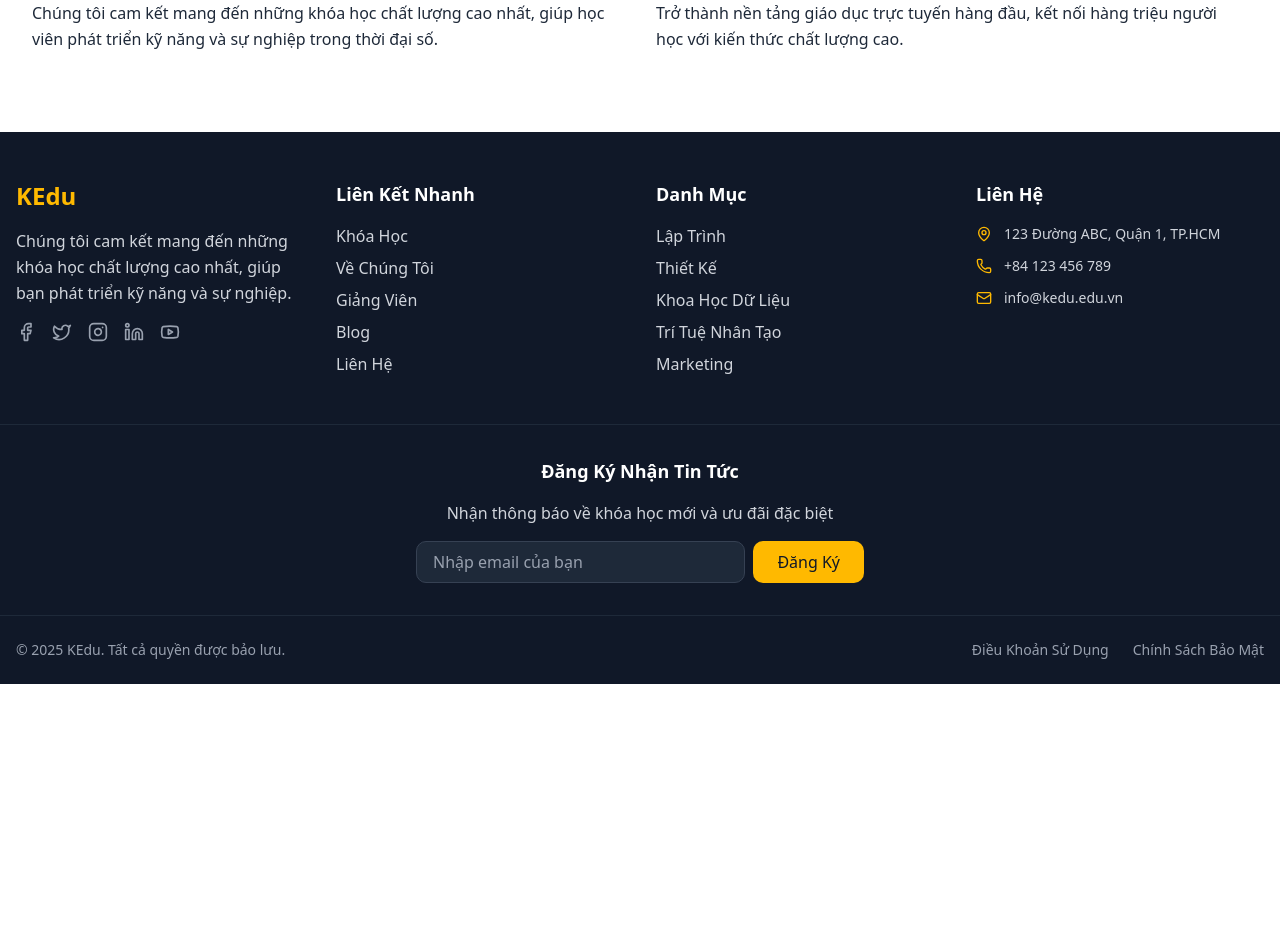
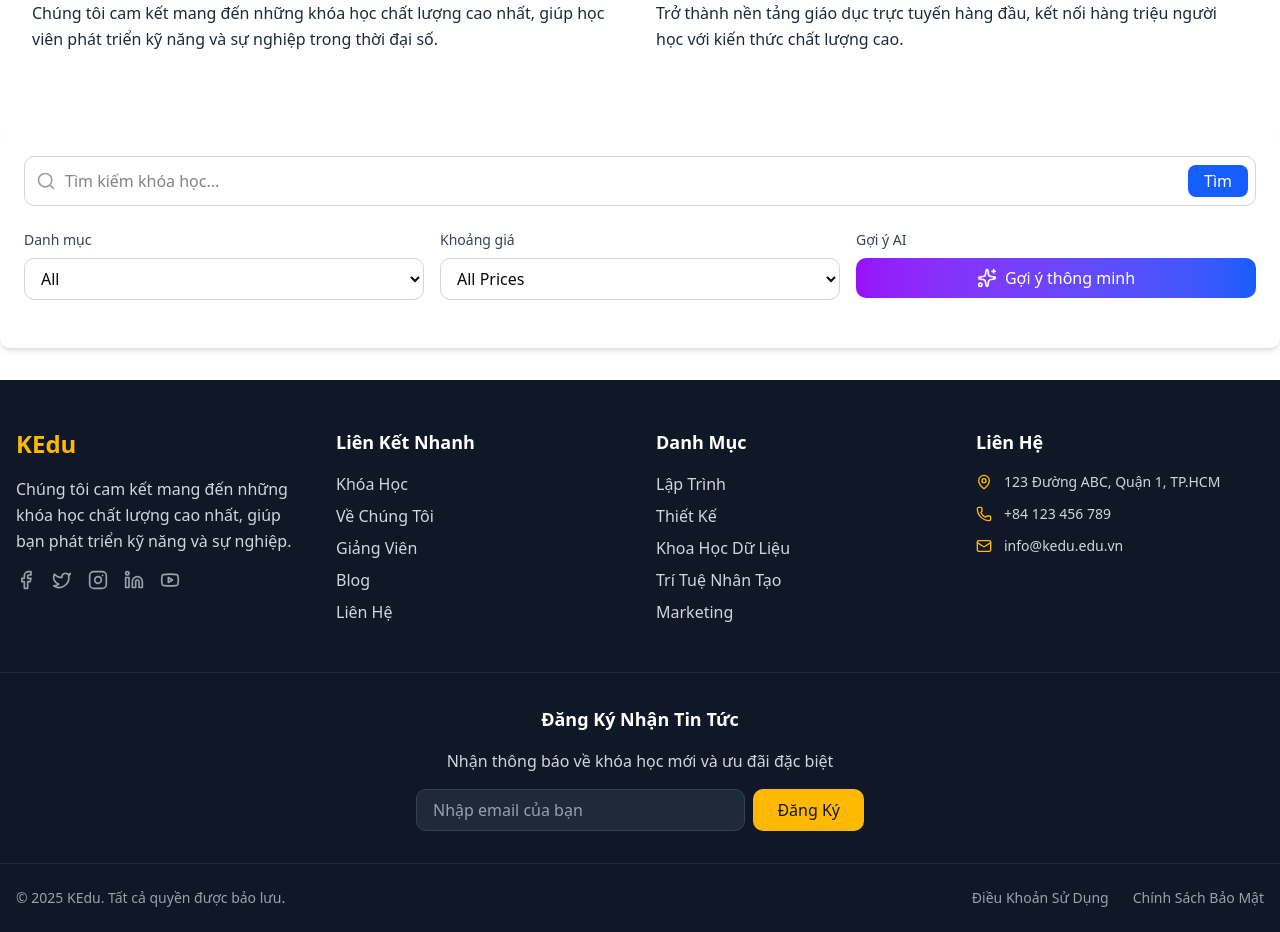
Before and after one commit to OXplakhoa/K-Edu, a Next.js app: page / in a window 1280 px wide. Shown: the part 1320-2252 px from the top of the page. Before the commit the page ends 2004 px from the top, so only its background shows below. Built offline with nearby package versions, Linux system fonts and the light colour scheme.

Commit message:
Add Search&Filter

```diff
--- a/app/page.tsx
+++ b/app/page.tsx
@@ -4,6 +4,7 @@ import ProductCard from "@/components/products/ProductCard";
 import ProductGrid from "@/components/products/ProductGrid";
 import ProductModal from "@/components/products/ProductModal";
 import ProductSkeleton from "@/components/products/ProductSkeleton";
+import SearchAndFilter from "@/components/search/SearchAndFilter";
 import AboutSection from "@/components/sections/AboutSection";
 import HeroSection from "@/components/sections/HeroSection";
 import { products } from "@/lib/data";
@@ -12,7 +13,7 @@ export default function Home() {
     <>
       <HeroSection/>
       <AboutSection/>
-
+      <SearchAndFilter onSearch={() => {}} onFilter={() => {}} onAISuggestions={() => {}} isLoadingSuggestions={false}/>
       <Footer/>
     </>
   );
--- /dev/null
+++ b/components/search/SearchAndFilter.tsx
@@ -0,0 +1,156 @@
+'use client'
+import React, { useState } from 'react';
+import { Search, Filter, Sparkles } from 'lucide-react';
+import { categories, priceRanges } from '@/lib/data';
+
+interface SearchAndFilterProps {
+  onSearch: (query: string) => void;
+  onFilter: (category: string, priceRange: { min: number; max: number }) => void;
+  onAISuggestions: () => void;
+  isLoadingSuggestions: boolean;
+}
+
+export default function SearchAndFilter({
+  onSearch,
+  onFilter,
+  onAISuggestions,
+  isLoadingSuggestions
+}: SearchAndFilterProps) {
+  const [searchQuery, setSearchQuery] = useState('');
+  const [selectedCategory, setSelectedCategory] = useState('All');
+  const [selectedPriceRange, setSelectedPriceRange] = useState(priceRanges[0]);
+
+  const handleSearch = (e: React.FormEvent) => {
+    e.preventDefault();
+    onSearch(searchQuery);
+  };
+
+  const handleSearchChange = (e: React.ChangeEvent<HTMLInputElement>) => {
+    const value = e.target.value;
+    setSearchQuery(value);
+    onSearch(value); // Real-time search
+  };
+
+  const handleCategoryChange = (category: string) => {
+    setSelectedCategory(category);
+    onFilter(category, selectedPriceRange);
+  };
+
+  const handlePriceRangeChange = (priceRange: { label: string; min: number; max: number }) => {
+    setSelectedPriceRange(priceRange);
+    onFilter(selectedCategory, priceRange);
+  };
+
+  return (
+    <div className="bg-white rounded-lg shadow-md p-6 mb-8">
+      {/* Search Bar */}
+      <form onSubmit={handleSearch} className="mb-6">
+        <div className="relative">
+          <Search className="absolute left-3 top-1/2 transform -translate-y-1/2 text-gray-400" size={20} />
+          <input
+            type="text"
+            placeholder="Tìm kiếm khóa học..."
+            value={searchQuery}
+            onChange={handleSearchChange}
+            className="w-full pl-10 pr-4 py-3 border border-gray-300 rounded-lg focus:ring-2 focus:ring-blue-500 focus:border-transparent"
+          />
+          <button
+            type="submit"
+            className="absolute right-2 top-1/2 transform -translate-y-1/2 bg-blue-600 text-white px-4 py-1 rounded-md hover:bg-blue-700 transition-colors"
+          >
+            Tìm
+          </button>
+        </div>
+      </form>
+
+      {/* Filters */}
+      <div className="grid grid-cols-1 md:grid-cols-3 gap-4 mb-6">
+        {/* Category Filter */}
+        <div>
+          <label className="block text-sm font-medium text-gray-700 mb-2">
+            Danh mục
+          </label>
+          <select
+            value={selectedCategory}
+            onChange={(e) => handleCategoryChange(e.target.value)}
+            className="w-full px-3 py-2 border border-gray-300 rounded-lg focus:ring-2 focus:ring-blue-500 focus:border-transparent"
+          >
+            {categories.map((category) => (
+              <option key={category} value={category}>
+                {category}
+              </option>
+            ))}
+          </select>
+        </div>
+
+        {/* Price Range Filter */}
+        <div>
+          <label className="block text-sm font-medium text-gray-700 mb-2">
+            Khoảng giá
+          </label>
+          <select
+            value={selectedPriceRange.label}
+            onChange={(e) => {
+              const range = priceRanges.find(r => r.label === e.target.value);
+              if (range) handlePriceRangeChange(range);
+            }}
+            className="w-full px-3 py-2 border border-gray-300 rounded-lg focus:ring-2 focus:ring-blue-500 focus:border-transparent"
+          >
+            {priceRanges.map((range) => (
+              <option key={range.label} value={range.label}>
+                {range.label}
+              </option>
+            ))}
+          </select>
+        </div>
+
+        {/* AI Suggestions Button */}
+        <div>
+          <label className="block text-sm font-medium text-gray-700 mb-2">
+            Gợi ý AI
+          </label>
+          <button
+            onClick={onAISuggestions}
+            disabled={isLoadingSuggestions}
+            className="w-full flex items-center justify-center gap-2 px-4 py-2 bg-gradient-to-r from-purple-600 to-blue-600 text-white rounded-lg hover:from-purple-700 hover:to-blue-700 transition-all duration-200 disabled:opacity-50 disabled:cursor-not-allowed"
+          >
+            {isLoadingSuggestions ? (
+              <div className="animate-spin rounded-full h-5 w-5 border-b-2 border-white"></div>
+            ) : (
+              <Sparkles size={20} />
+            )}
+            {isLoadingSuggestions ? 'Đang phân tích...' : 'Gợi ý thông minh'}
+          </button>
+        </div>
+      </div>
+
+      {/* Active Filters Display */}
+      {(selectedCategory !== 'All' || selectedPriceRange.label !== 'All Prices') && (
+        <div className="flex flex-wrap gap-2">
+          {selectedCategory !== 'All' && (
+            <span className="inline-flex items-center gap-1 px-3 py-1 bg-blue-100 text-blue-800 rounded-full text-sm">
+              {selectedCategory}
+              <button
+                onClick={() => handleCategoryChange('All')}
+                className="ml-1 hover:text-blue-600"
+              >
+                ×
+              </button>
+            </span>
+          )}
+          {selectedPriceRange.label !== 'All Prices' && (
+            <span className="inline-flex items-center gap-1 px-3 py-1 bg-green-100 text-green-800 rounded-full text-sm">
+              {selectedPriceRange.label}
+              <button
+                onClick={() => handlePriceRangeChange(priceRanges[0])}
+                className="ml-1 hover:text-green-600"
+              >
+                ×
+              </button>
+            </span>
+          )}
+        </div>
+      )}
+    </div>
+  );
+}
```
Also changed, not shown: components/sections/ProductSection.tsx (added).
